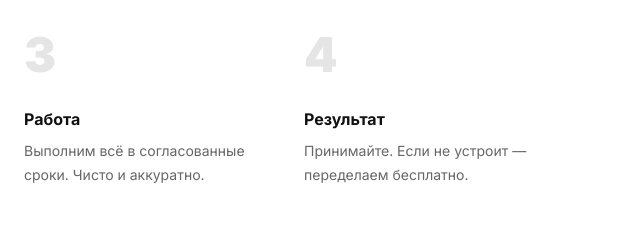
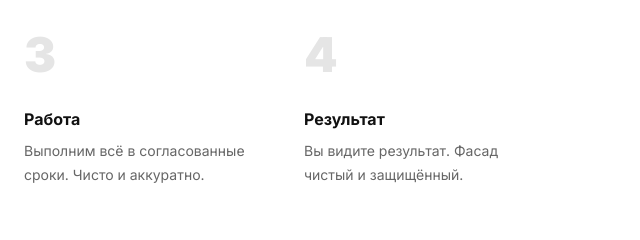
Before and after one commit to lillilpip2-coder/chistodom-site, a website: page public/index.html in a window 1280 px wide. Shown: the part 1860-2100 px from the top of the page, 640-1280 px from the left. Drawn offline with Linux system fonts and the light colour scheme.

Commit message:
Change result step text

```diff
--- a/public/index.html
+++ b/public/index.html
@@ -130,7 +130,7 @@
       <div class="process__step">
         <span class="process__num">4</span>
         <h3 class="process__title">Результат</h3>
-        <p class="process__text">Принимайте. Если не устроит — переделаем бесплатно.</p>
+        <p class="process__text">Вы видите результат. Фасад чистый и защищённый.</p>
       </div>
     </div>
   </div>
```
